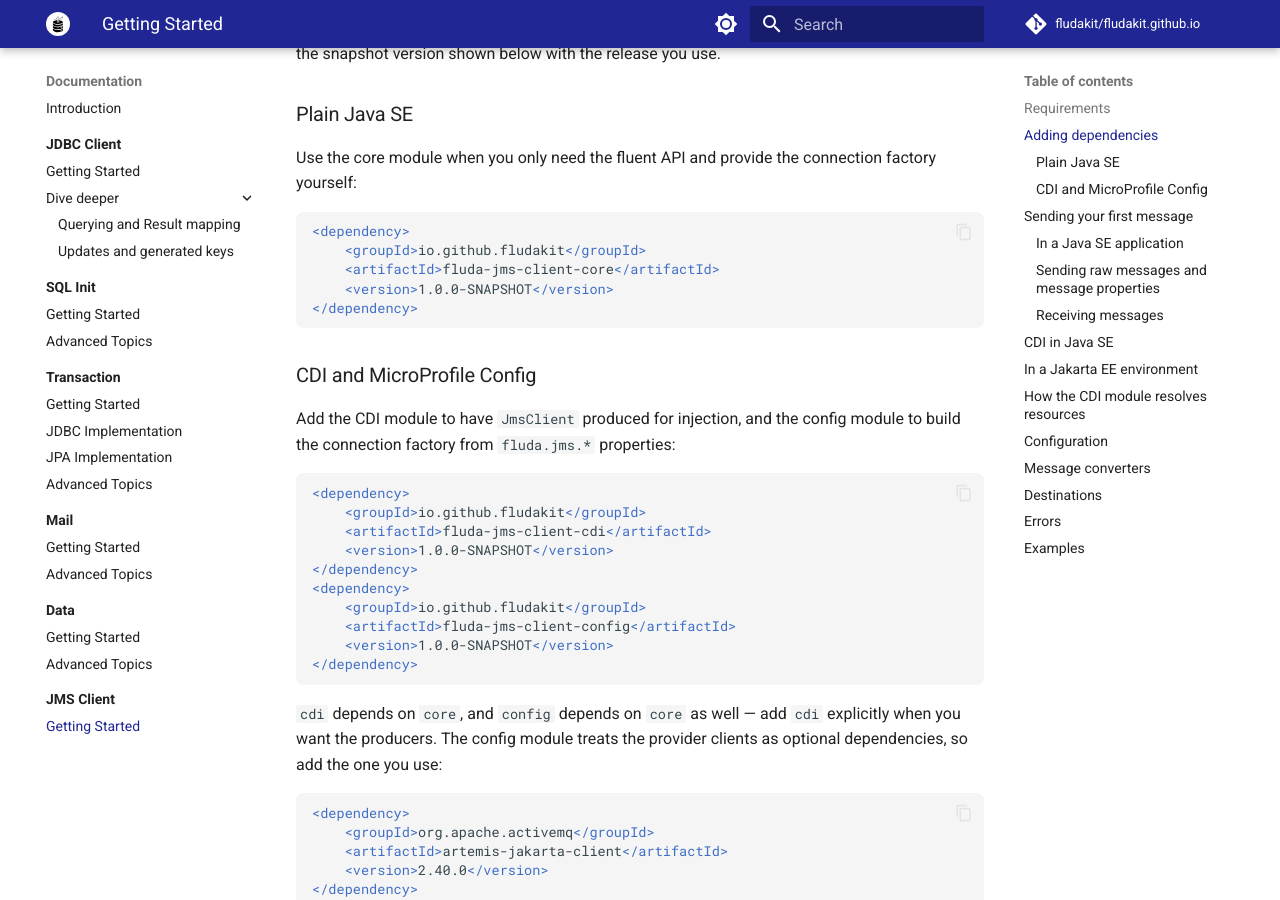
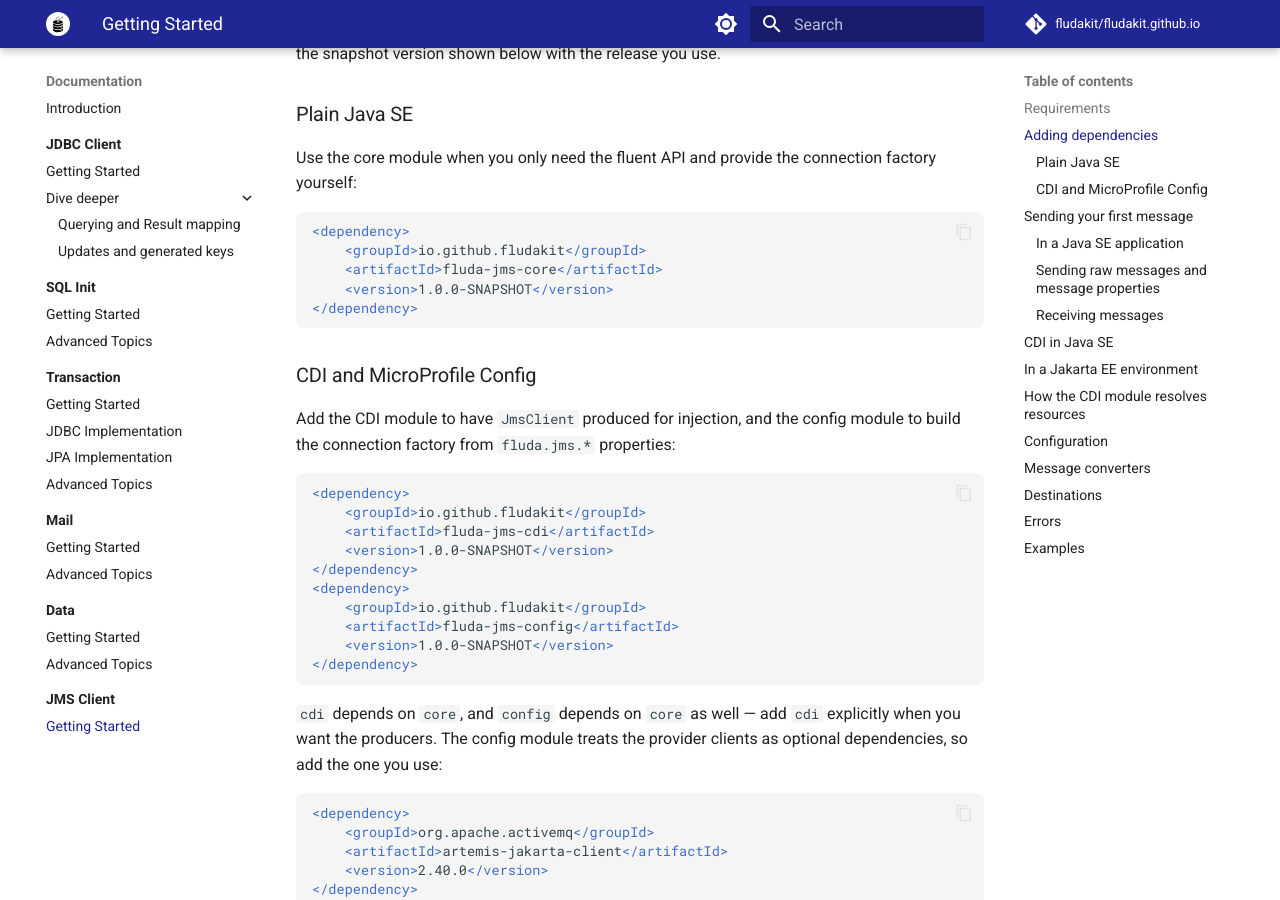
Before and after one commit to fludakit/fludakit.github.io, an MkDocs documentation site: the page built from docs/documentation/jms-client/getting-started.md, in a window 1280 px wide and 900 px high, scrolled down 674 px. Built offline with MkDocs 1.6.1 and Material for MkDocs 9.7.7, drawn with Linux system fonts in a browser that asks for light colours; comment, search, counter and statistics services are not loaded; some of the changed text lies outside the part shown.

Commit message:
docs: update JMS client artifact names and Qpid property after rename
- fluda-jms-client-* → fluda-jms-*
- fluda.jms.qpid.remote-url → fluda.jms.qpid.remote-uri

````diff
--- a/docs/documentation/jms-client/getting-started.md
+++ b/docs/documentation/jms-client/getting-started.md
@@ -20,7 +20,7 @@ Use the core module when you only need the fluent API and provide the connection
 ```xml
 <dependency>
     <groupId>io.github.fludakit</groupId>
-    <artifactId>fluda-jms-client-core</artifactId>
+    <artifactId>fluda-jms-core</artifactId>
     <version>1.0.0-SNAPSHOT</version>
 </dependency>
 ```
@@ -32,12 +32,12 @@ Add the CDI module to have `JmsClient` produced for injection, and the config mo
 ```xml
 <dependency>
     <groupId>io.github.fludakit</groupId>
-    <artifactId>fluda-jms-client-cdi</artifactId>
+    <artifactId>fluda-jms-cdi</artifactId>
     <version>1.0.0-SNAPSHOT</version>
 </dependency>
 <dependency>
     <groupId>io.github.fludakit</groupId>
-    <artifactId>fluda-jms-client-config</artifactId>
+    <artifactId>fluda-jms-config</artifactId>
     <version>1.0.0-SNAPSHOT</version>
 </dependency>
 ```
@@ -130,7 +130,7 @@ Each receive creates a consumer, receives and closes it, so the client stays usa
 
 ## CDI in Java SE
 
-With `fluda-jms-client-cdi` and `fluda-jms-client-config` on the classpath, the connection factory, its caching decorator and the client are all produced. Describe the broker in `META-INF/microprofile-config.properties`:
+With `fluda-jms-cdi` and `fluda-jms-config` on the classpath, the connection factory, its caching decorator and the client are all produced. Describe the broker in `META-INF/microprofile-config.properties`:
 
 ```properties
 fluda.jms.artemis.broker-url=tcp://localhost:61616
````
Also changed, not shown: other parts of docs/documentation/jms-client/getting-started.md (+1 -1 lines), docs/documentation/jms-client/index.md (+3 -3 lines).
